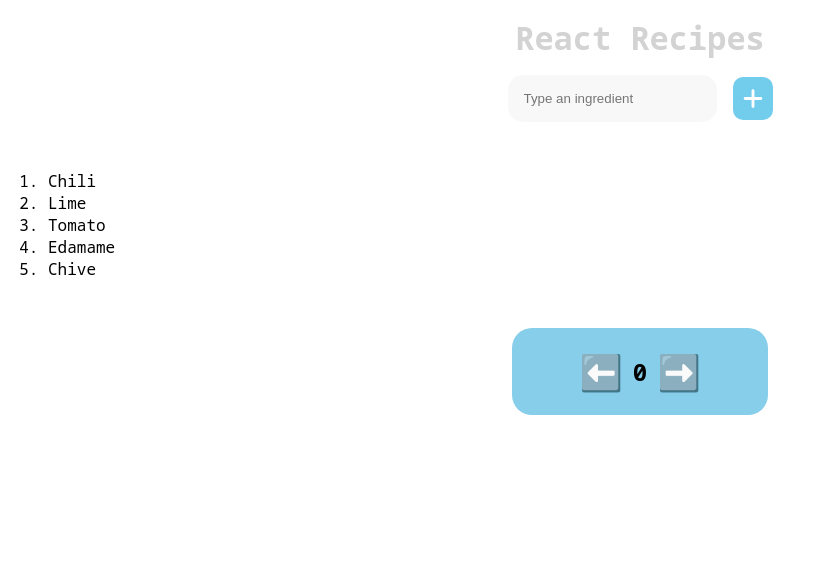
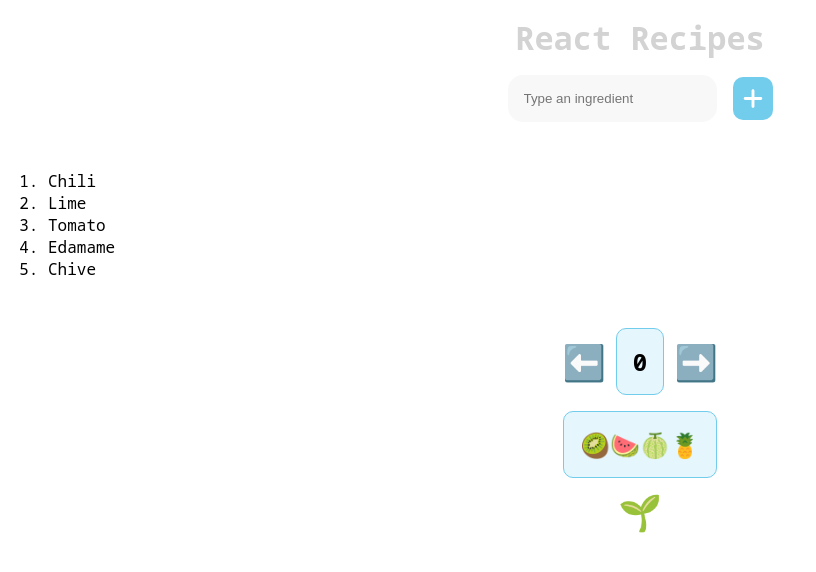
Before and after one commit to SalvatoreMangiacotti/react-recipes, a React (Vite) app: page / in a window 1280 px wide. Shown: the top 572 px of the page, without its empty margins (0-816 px from the left). Built offline with nearby package versions, Linux system fonts and the light colour scheme.

Commit message:
useState practice

```diff
--- a/src/App.css
+++ b/src/App.css
@@ -105,10 +105,6 @@ header {
 
 .use_state {
 
-    background-color: skyblue;
-
-    border-radius: 20px;
-
     display: flex;
 
     align-items: center;
@@ -117,13 +113,29 @@ header {
 
     width: 20%;
 
-    padding: 10px;
-
-    margin: 0 auto;
+    margin: 1rem auto;
 
 }
 
-.use_state span {
+
+.use_state h2,
+.use_state_two h2 {
+
+    border: 1px solid #72ccec;
+
+    background-color: #72cfec2f;
+
+    padding: 1rem;
+
+    border-radius: 10px;
+
+}
+
+
+.use_state span,
+.use_state_two span {
+
+    text-align: center;
 
     cursor: pointer;
 
@@ -132,3 +144,20 @@ header {
     margin: 10px;
 
 }
+
+
+.use_state_two {
+
+    display: flex;
+
+    flex-direction: column;
+
+    align-items: center;
+
+    justify-content: center;
+
+    width: 20%;
+
+    margin: 0 auto;
+
+}
--- a/src/components/UseState.jsx
+++ b/src/components/UseState.jsx
@@ -1,10 +1,6 @@
 import { useState } from "react"
 
-
 export default function UseState() {
-
-    const [value, setValue] = useState(0);
-
 
     // const addValue = () => {
 
@@ -24,7 +20,19 @@ export default function UseState() {
     // }
 
 
-    // addValue callback function
+    const fruitsArray = ['🥝', '🍉', '🍈', '🍍'];
+
+    const plantsArray = ['🌻', '🪴', '🌵', '🌴'];
+
+
+    const [value, setValue] = useState(0);
+
+    const [valueTwo, setValueTwo] = useState(fruitsArray);
+
+    const [plant, setPlant] = useState('🌱')
+
+
+    // callback function
 
     const addValue = () => {
 
@@ -33,7 +41,7 @@ export default function UseState() {
     }
 
 
-    // decreaseValue callback function
+    // callback function
 
     const decreaseValue = () => {
 
@@ -42,17 +50,40 @@ export default function UseState() {
     }
 
 
+    // callback function
+
+    const showPlants = () => {
+
+        setValueTwo(() => plantsArray);
+
+        setPlant(() => '🍋‍🟩');
+
+    }
+
+
     return (
 
-        <div className="use_state">
+        <>
 
-            <span onClick={decreaseValue}>⬅️</span>
+            <div className="use_state">
 
-            <h2>{value}</h2>
+                <span onClick={decreaseValue}>⬅️</span>
 
-            <span onClick={addValue}>➡️</span>
+                <h2>{value}</h2>
 
-        </div>
+                <span onClick={addValue}>➡️</span>
+
+            </div>
+
+            <div className="use_state_two">
+
+                <h2>{valueTwo}</h2>
+
+                <span onClick={showPlants}>{plant}</span>
+
+            </div>
+
+        </>
 
     )
 
```
